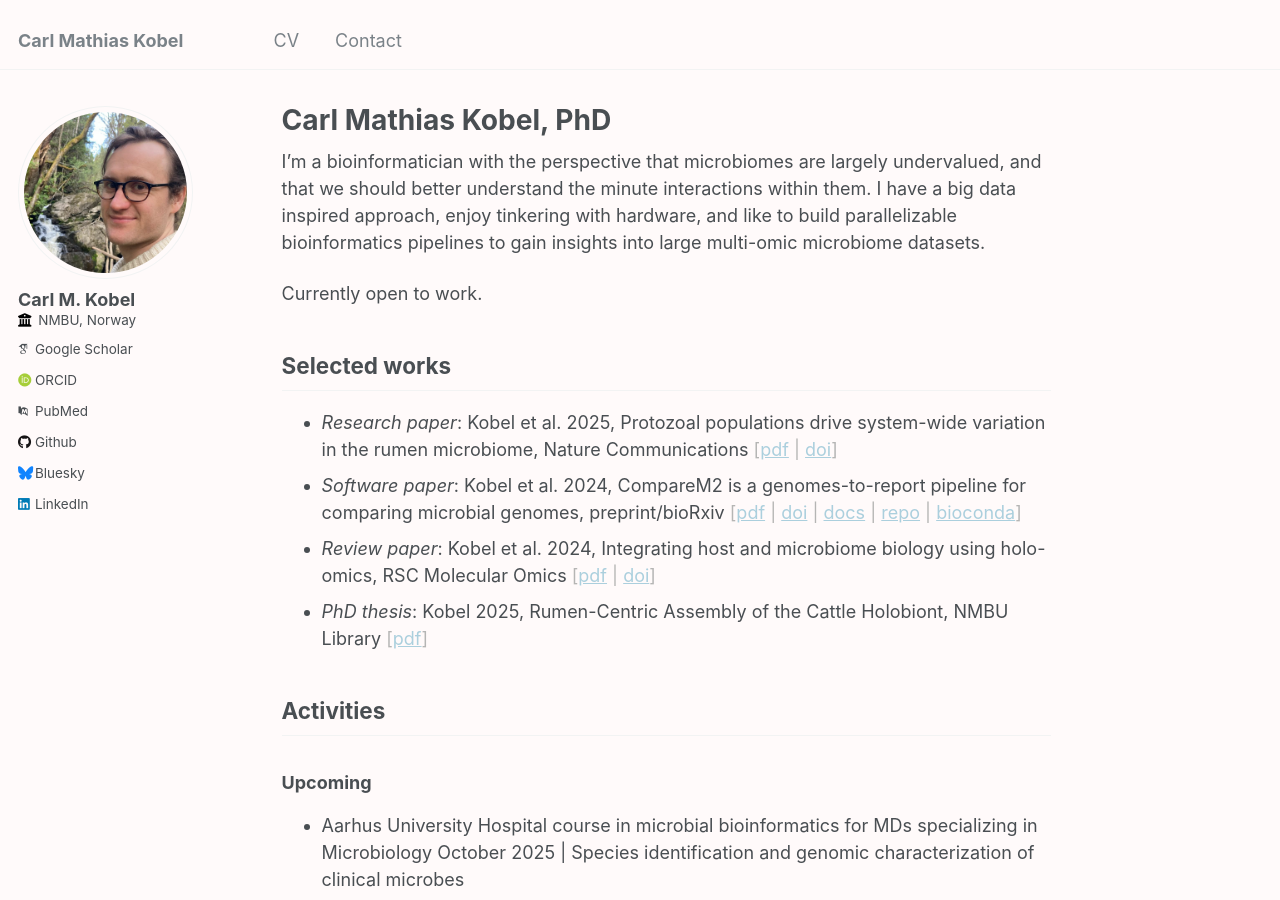
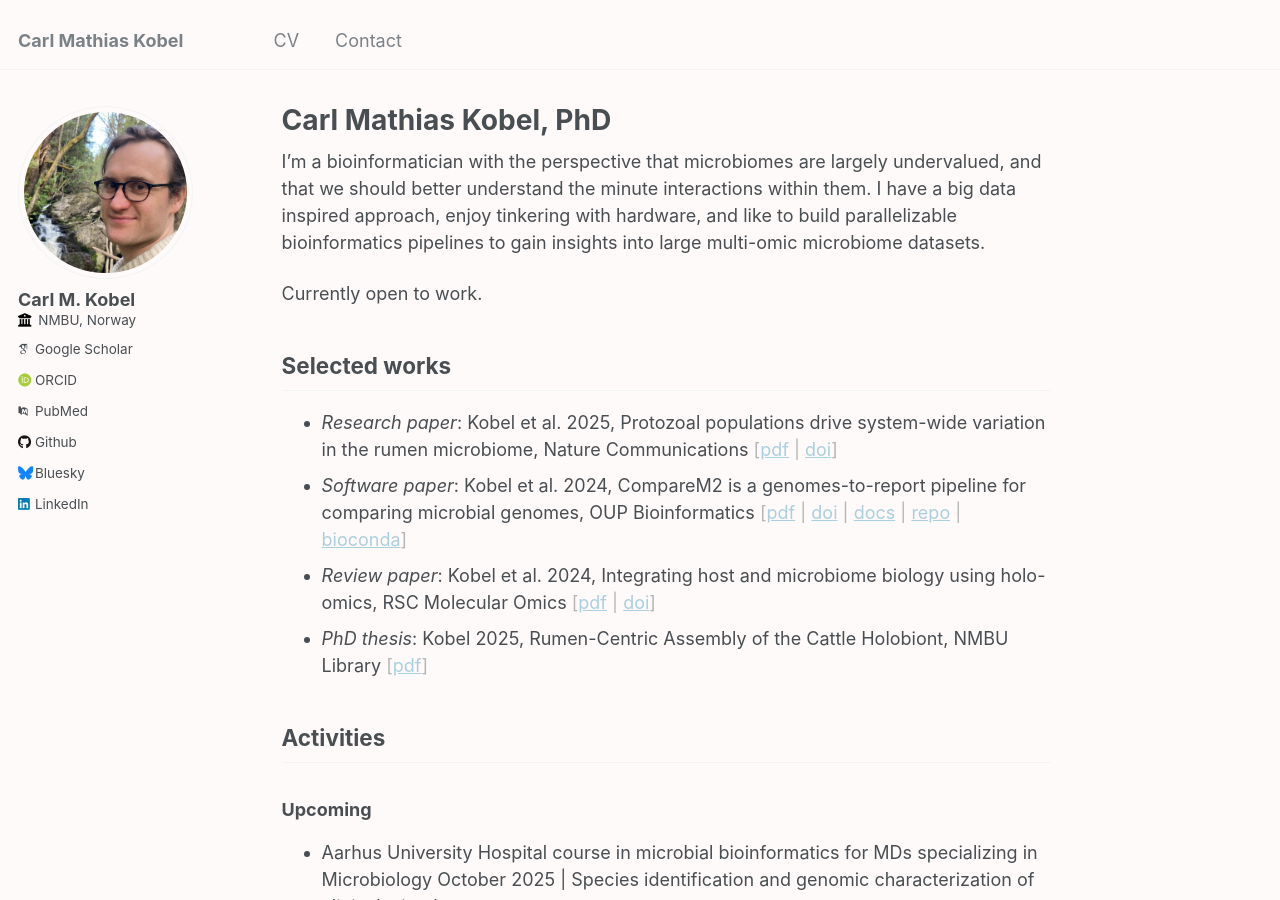
Before and after one commit to cmkobel/cmkobel.github.io, a Jekyll site: the page built from _pages/about.md, in a window 1280 px wide and 900 px high. Built offline with Jekyll 4.4.1, drawn with Linux system fonts in a browser that asks for light colours; some web fonts are replaced.

Commit message:
Update about.md

```diff
--- a/_pages/about.md
+++ b/_pages/about.md
@@ -15,7 +15,7 @@ Currently open to work.
 ## Selected works
 
   - *Research paper*: Kobel et al. 2025, Protozoal populations drive system-wide variation in the rumen microbiome, Nature Communications <span class="shaded">[[pdf](https://www.nature.com/articles/s41467-025-61302-2.pdf) \| [doi](https://doi.org/10.1038/s41467-025-61302-2)]</span>
-  - *Software paper*: Kobel et al. 2024, CompareM2 is a genomes-to-report pipeline for comparing microbial genomes, preprint/bioRxiv <span class="shaded">[[pdf](https://www.biorxiv.org/content/10.1101/2024.07.12.603264v2.full.pdf) \| [doi](https://doi.org/10.1101/2024.07.12.603264 ) \| [docs](https://comparem2.readthedocs.io/) \| [repo](https://github.com/cmkobel/CompareM2) \| [bioconda](https://anaconda.org/bioconda/comparem2)]</span>
+  - *Software paper*: Kobel et al. 2024, CompareM2 is a genomes-to-report pipeline for comparing microbial genomes, OUP Bioinformatics <span class="shaded">[[pdf](https://academic.oup.com/bioinformatics/advance-article-pdf/doi/10.1093/bioinformatics/btaf517/64273366/btaf517.pdf) \| [doi](https://doi.org/10.1093/bioinformatics/btaf517) \| [docs](https://comparem2.readthedocs.io/) \| [repo](https://github.com/cmkobel/CompareM2) \| [bioconda](https://anaconda.org/bioconda/comparem2)]</span>
   - *Review paper*: Kobel et al. 2024, Integrating host and microbiome biology using holo-omics, RSC Molecular Omics <span class="shaded">[[pdf](https://github.com/cmkobel/cmkobel.github.io/raw/master/files/Kobel%20et%20al.%202024%20-%20Integrating%20host%20and%20microbiome%20biology%20using%20holo-omics.pdf) \| [doi](https://doi.org/10.1039/D4MO00017J)]</span>
   - *PhD thesis*: Kobel 2025, Rumen-Centric Assembly of the Cattle Holobiont, NMBU Library <span class="shaded">[[pdf](https://raw.githubusercontent.com/cmkobel/cmkobel.github.io/refs/heads/master/files/thesis_merge__170x240_-28.pdf)]</span>
 
```
